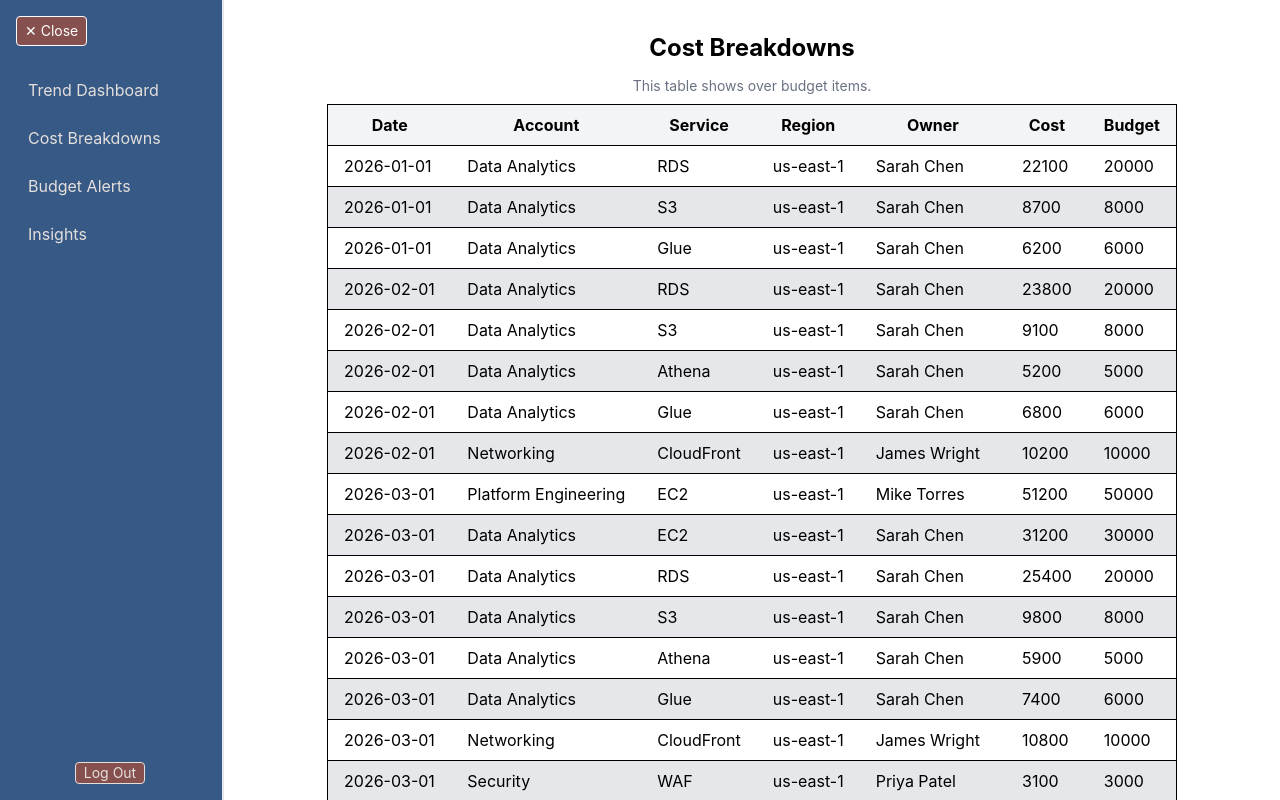
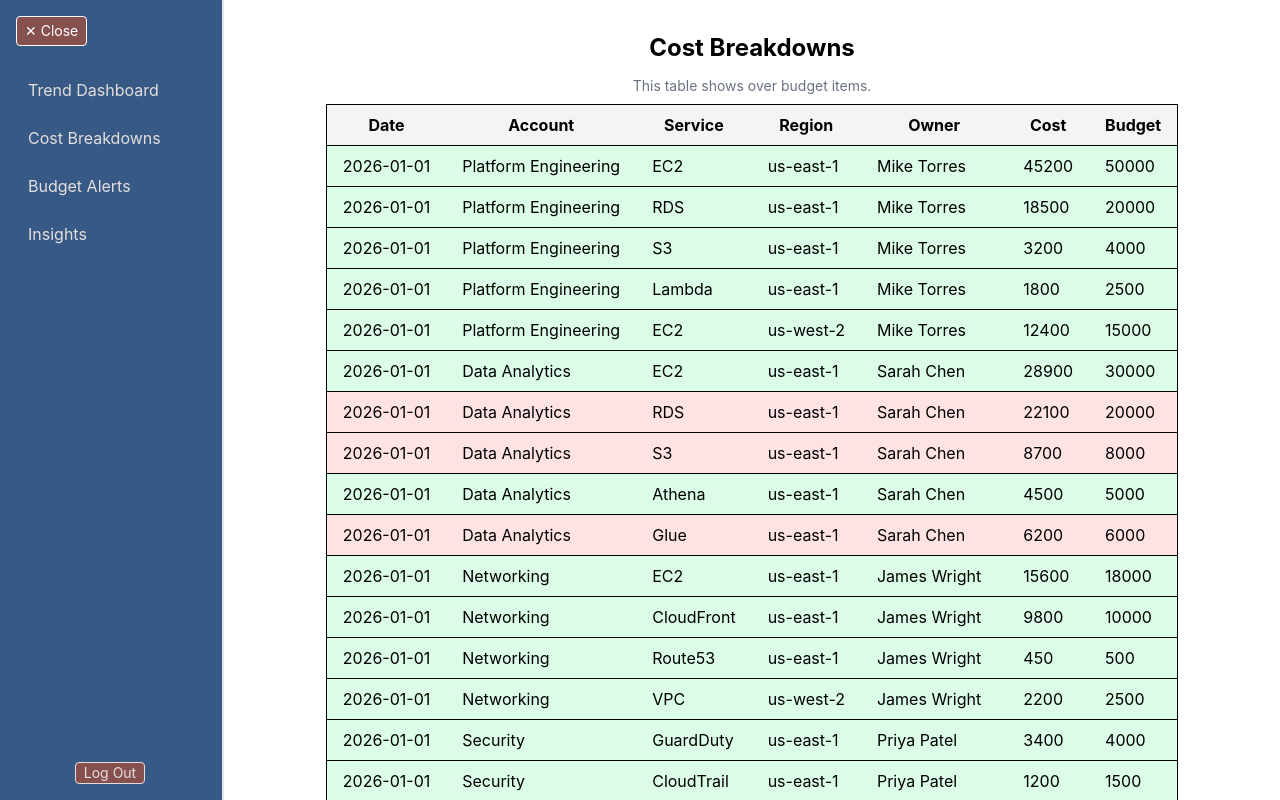
Before and after one commit to ward438/executiveDash, a React (Vite) app: page / in a window 1280 px wide. Both pictures are taken after a click on the button "Cost Breakdowns". Shown: the top 800 px of the page. Built offline with nearby package versions, Linux system fonts and the light colour scheme.

Commit message:
rowStyler conditionally colors rows

```diff
--- a/src/charts/trendCharts/chartData/trendChartData.tsx
+++ b/src/charts/trendCharts/chartData/trendChartData.tsx
@@ -40,6 +40,17 @@ export const overBudgetItems = newValidRows as {
     region: string; owner: string; cost: number; budget: number;
 }[];
 
+export const allItems = (costsData as any[]).map((data) => ({
+    date: String(data.date),
+    account_name: String(data.account_name),
+    account_id: String(data.account_id),
+    service: String(data.service),
+    region: String(data.region),
+    owner: String(data.owner),
+    cost: Number(data.cost),
+    budget: Number(data.budget),
+}));
+
 export const underBudgetItems = (costsData as any[])
     .filter((data) => data.cost <= data.budget)
     .map((data) => ({
--- a/src/components/tables/costBreakdownTable.tsx
+++ b/src/components/tables/costBreakdownTable.tsx
@@ -13,8 +13,8 @@ export const CostBreakdownsTable = ({ currentItems, page, totalPages, handlePage
         Object.values(row).some((val) => String(val).toLowerCase().includes(search.toLowerCase()))
     );
 
-    const rowStyler = (index: number) => {
-        return index % 2 === 1 ? "bg-gray-200" : "bg-white";
+    const rowStyler = (row: any) => {
+        return row.cost > row.budget ? "bg-red-100" : "bg-green-100";
     }
 
     return (
@@ -40,7 +40,7 @@ export const CostBreakdownsTable = ({ currentItems, page, totalPages, handlePage
                     </thead>
                     <tbody>
                         {filteredItems.map((row, index) => (
-                            <tr key={index} className={`border ${rowStyler(index)}`}>
+                            <tr key={index} className={`border ${rowStyler(row)}`}>
                                 <td className="px-4 py-2">{row.date}</td>
                                 <td className="px-4 py-2">{row.account_name}</td>
                                 <td className="px-4 py-2">{row.service}</td>
--- a/src/dashboards/costBreakdowns.tsx
+++ b/src/dashboards/costBreakdowns.tsx
@@ -1,15 +1,15 @@
-import { overBudgetItems } from "../charts/trendCharts/chartData/trendChartData";
+import { allItems } from "../charts/trendCharts/chartData/trendChartData";
 import { useState } from "react";
 import { CostBreakdownsTable } from "../components/tables/costBreakdownTable";
 
 export const CostBreakdowns = () => {
     const [page, setPage] = useState(1);
     const itemsPerPage = 20;
-    const totalPages = Math.ceil(overBudgetItems.length / itemsPerPage);
+    const totalPages = Math.ceil(allItems.length / itemsPerPage);
     const handlePageChange = (page: number) => setPage(page);
 
     const startIndex = (page - 1) * itemsPerPage;
-    const currentItems = overBudgetItems.slice(startIndex, startIndex + itemsPerPage);
+    const currentItems = allItems.slice(startIndex, startIndex + itemsPerPage);
 
     return (<>
         <CostBreakdownsTable
```
